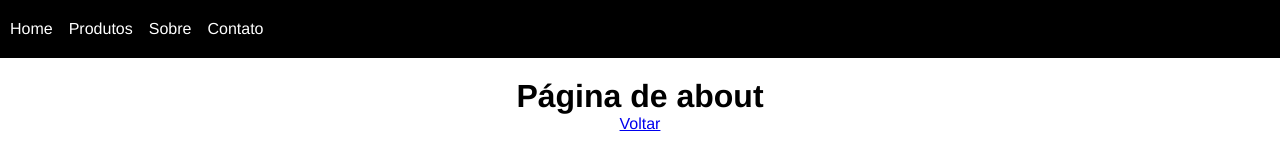
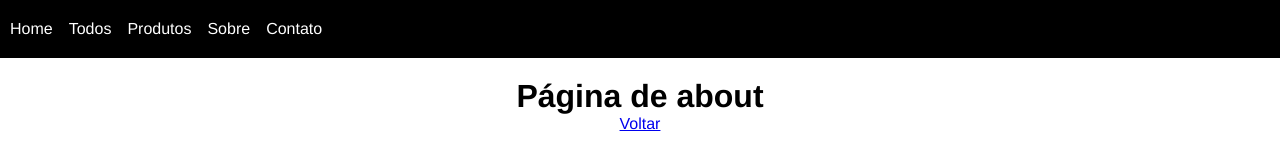
Before and after one commit to YDan08/conceitos-next, a Next.js app: page /about in a window 1280 px wide. Shown: the top 160 px of the page. Built offline with nearby package versions, Linux system fonts and the light colour scheme.

Commit message:
feat: adicionar componente NavBar

```diff
--- a/components/NavBar.js
+++ b/components/NavBar.js
@@ -6,6 +6,9 @@ export const NavBar = () => {
 		<ul className={styles.navbar}>
 			<li>
 				<Link href='/'>Home</Link>
+			</li>
+			<li>
+				<Link href='/todos'>Todos</Link>
 			</li>
 			<li>
 				<Link href='products'>Produtos</Link>
```
